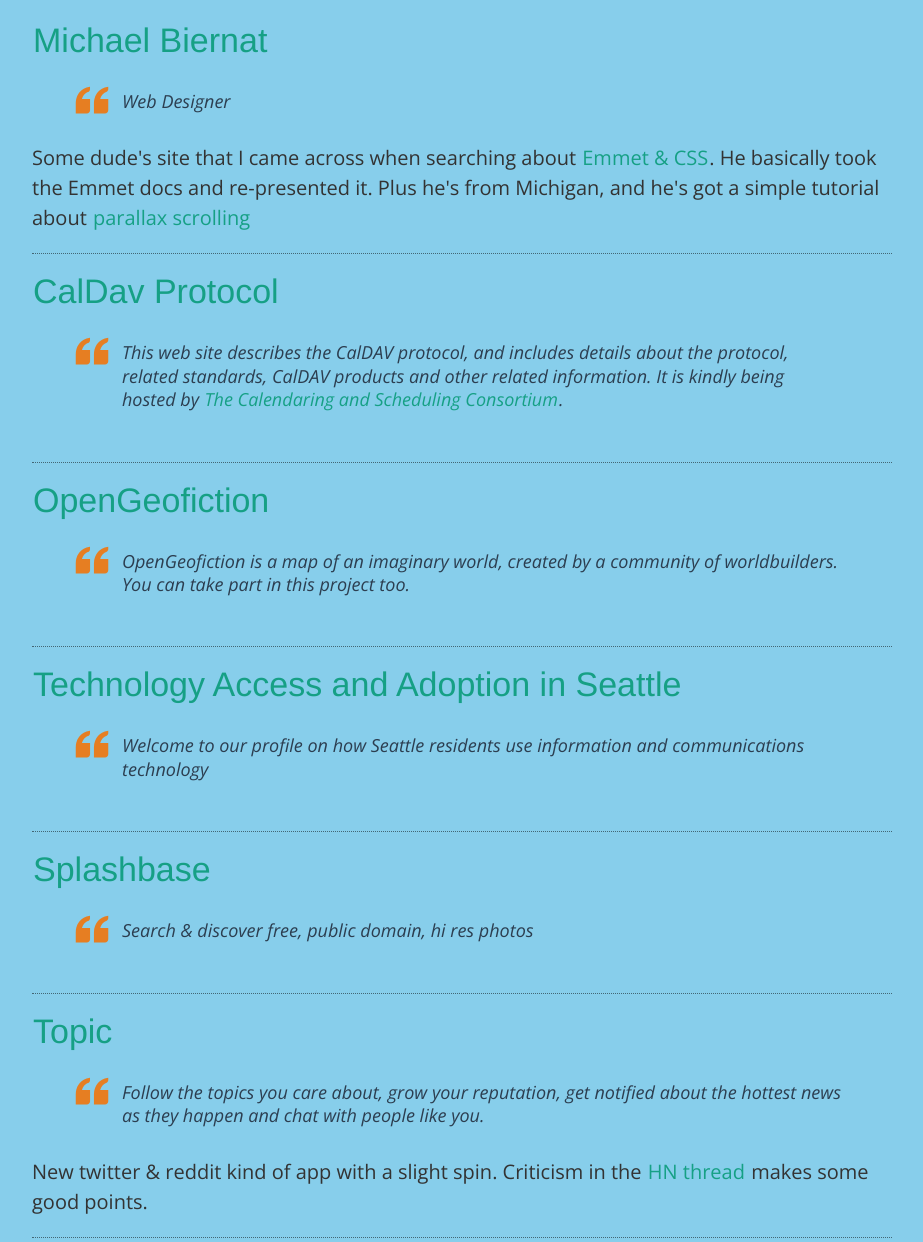
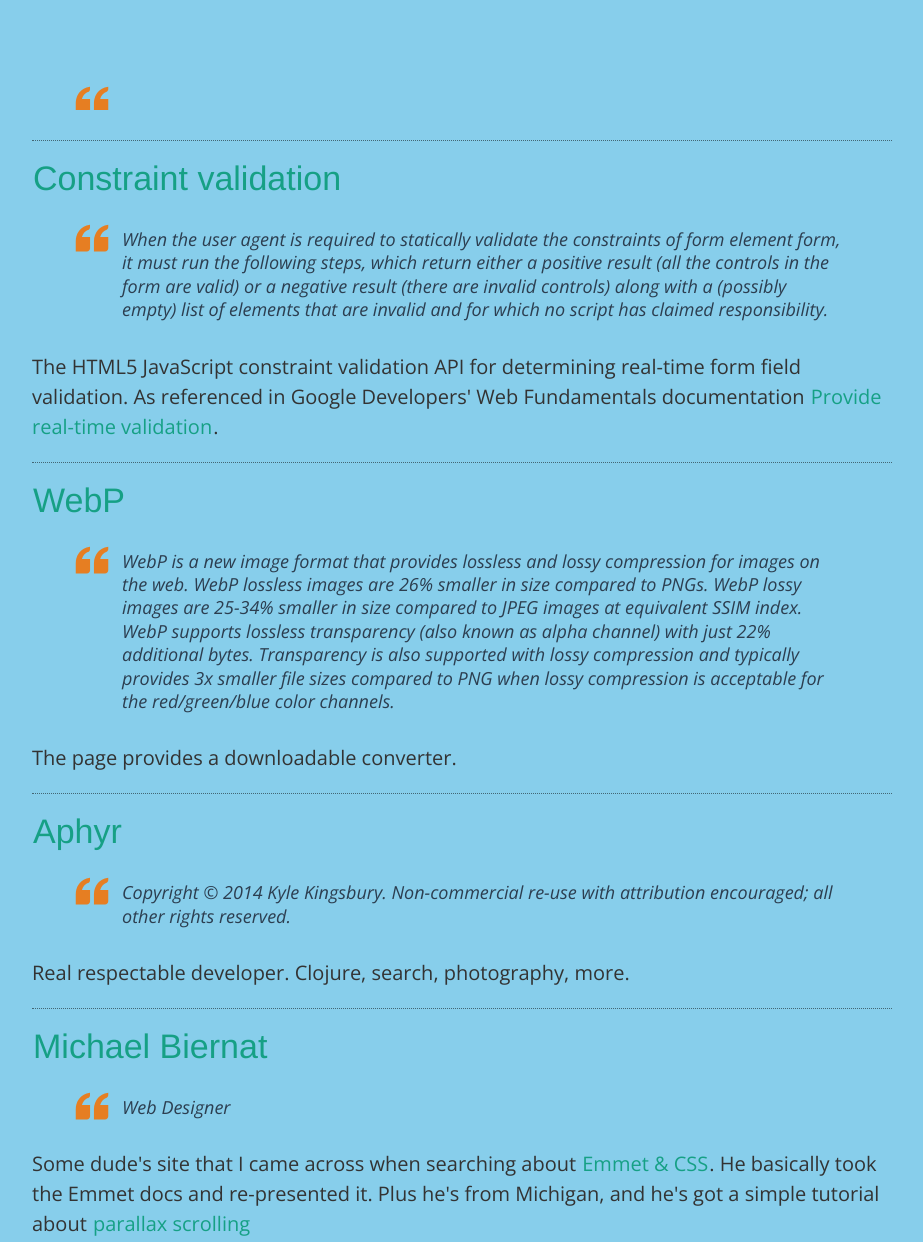
Before and after one commit to ephemeralia/ephemeralia.github.io, a plain HTML site: page index.html in a window 1280 px wide. Shown: the part 412-1654 px from the top of the page, without its empty margins (178-1101 px from the left). Drawn offline with nearby package versions, Linux system fonts and the light colour scheme; a web font is replaced by a local one.

Commit message:
more adds

```diff
--- a/index.html
+++ b/index.html
@@ -30,6 +30,34 @@
         <div class="row">
           <ol>
             <!-- generate article units with ephem -->
+            <li>
+              <article>
+                <h2><a href=""></a></h2>
+                <blockquote></blockquote>
+                <p></p>
+              </article>
+            </li>
+            <li>
+              <article>
+                <h2><a href="http://dev.w3.org/html5/spec-preview/constraints.html#constraint-validation">Constraint validation</a></h2>
+                <blockquote>When the user agent is required to statically validate the constraints of form element form, it must run the following steps, which return either a positive result (all the controls in the form are valid) or a negative result (there are invalid controls) along with a (possibly empty) list of elements that are invalid and for which no script has claimed responsibility.</blockquote>
+                <p>The HTML5 JavaScript constraint validation API for determining real-time form field validation. As referenced in Google Developers' Web Fundamentals documentation <a href="https://developers.google.com/web/fundamentals/input/form/provide-real-time-validation">Provide real-time validation</a>.</p>
+              </article>
+            </li>
+            <li>
+              <article>
+                <h2><a href="https://developers.google.com/speed/webp/">WebP</a></h2>
+                <blockquote>WebP is a new image format that provides lossless and lossy compression for images on the web. WebP lossless images are 26% smaller in size compared to PNGs. WebP lossy images are 25-34% smaller in size compared to JPEG images at equivalent SSIM index. WebP supports lossless transparency (also known as alpha channel) with just 22% additional bytes. Transparency is also supported with lossy compression and typically provides 3x smaller file sizes compared to PNG when lossy compression is acceptable for the red/green/blue color channels.</blockquote>
+                <p>The page provides a downloadable converter.</p>
+              </article>
+            </li>
+            <li>
+              <article>
+                <h2><a href="http://aphyr.com/">Aphyr</a></h2>
+                <blockquote> Copyright &copy; 2014 Kyle Kingsbury. Non-commercial re-use with attribution encouraged; all other rights reserved.</blockquote>
+                <p>Real respectable developer. Clojure, search, photography, more.</p>
+              </article>
+            </li>
             <li>
               <article>
                 <h2><a href="http://michaelbiernatsite.com/websitedesign.html">Michael Biernat</a></h2>
@@ -307,6 +335,12 @@
                 <h2><a href="http://www.html5rocks.com/en/">HTML5 Rocks</a></h2>
                 <blockquote>A resource for open web HTML5 developers.</blockquote>
                 <p>A place where many of the killer Web engineers, especially from google, publish important articles. Lots of Web Component stuff inside.</p>
+              </article>
+            </li>
+            <li>
+              <article>
+                <h2><a href="http://extensiblewebmanifesto.org/">The Extensible Web Manifesto</a></h2>
+                <blockquote>We—the undersigned—want to change how web standards committees create and prioritize new features. We believe that this is critical to the long-term health of the web. We aim to tighten the feedback loop between the editors of web standards and web developers.</blockquote>
               </article>
             </li>
             <li>
```
